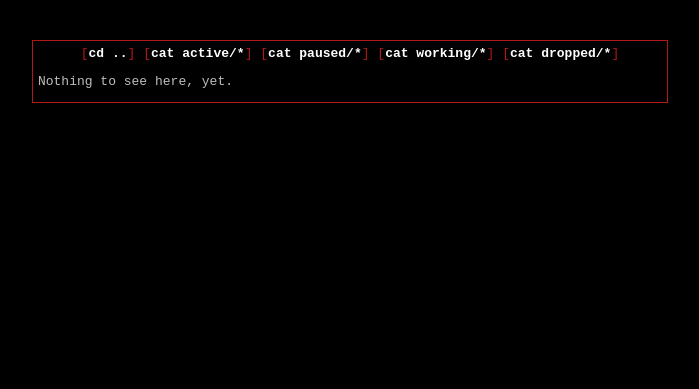
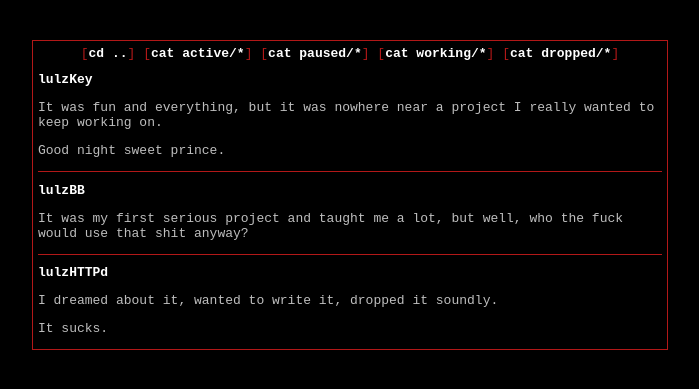
Before and after one commit to meh/meh.github.io, a Jekyll site: the page built from projects/dropped.md, in a window 1280 px wide. Shown: the top 389 px of the page, without its empty margins (290-989 px from the left). Built offline with Jekyll 4.4.1, drawn with Linux system fonts in a browser that asks for light colours.

Commit message:
projects: add some dropped projects

```diff
--- a/projects/dropped.md
+++ b/projects/dropped.md
@@ -6,4 +6,22 @@ layout: default
 comments: false
 ---
 
-Nothing to see here, yet.
+lulzKey
+-------
+It was fun and everything, but it was nowhere near a project I really wanted to keep working on.
+
+Good night sweet prince.
+
+<hr/>
+
+lulzBB
+------
+It was my first serious project and taught me a lot, but well, who the fuck would use that shit anyway?
+
+<hr/>
+
+lulzHTTPd
+---------
+I dreamed about it, wanted to write it, dropped it soundly.
+
+It sucks.
```
